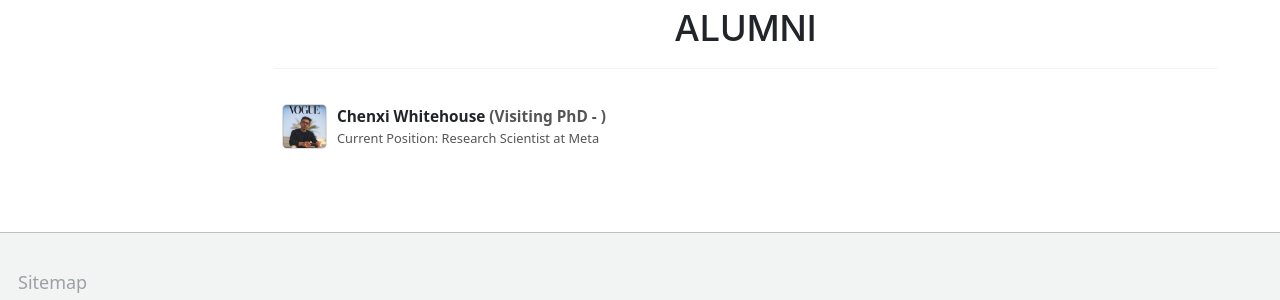
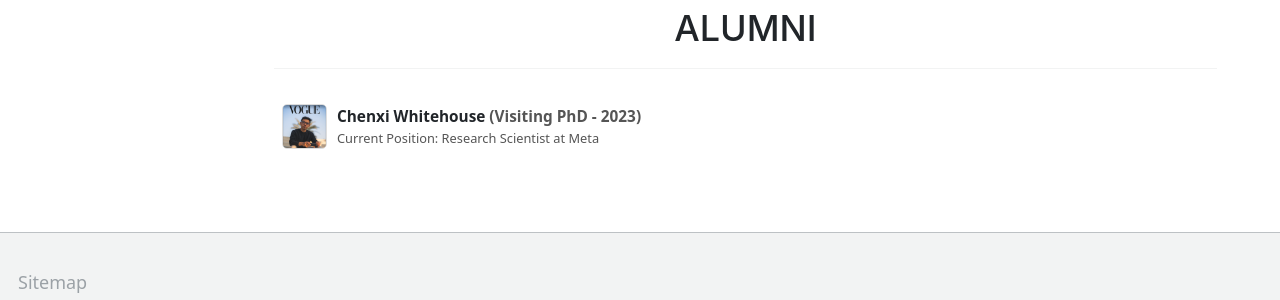
Before and after one commit to afaji/afaji.github.io, a Jekyll site: the page built from _pages/group.html, in a window 1280 px wide. Shown: the part 1143-1443 px from the top of the page. Built offline with Jekyll 4.4.1, drawn with Linux system fonts in a browser that asks for light colours.

Commit message:
Update group.html

```diff
--- a/_pages/group.html
+++ b/_pages/group.html
@@ -236,7 +236,7 @@ redirect_from:
             <div class="alumni-text">
               <div class="alumni-name">
                 {{ person.name }}
-                <span class="alumni-details">({{ person.role }} - {{ person.graduation_end }})</span>
+                <span class="alumni-details">({{ person.role }} - {{ person.finish_year }})</span>
               </div>
               <div class="alumni-details">
                 Current Position: {{ person.current_position }}
```
